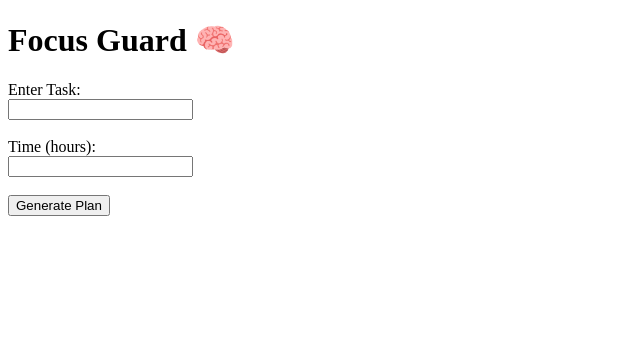
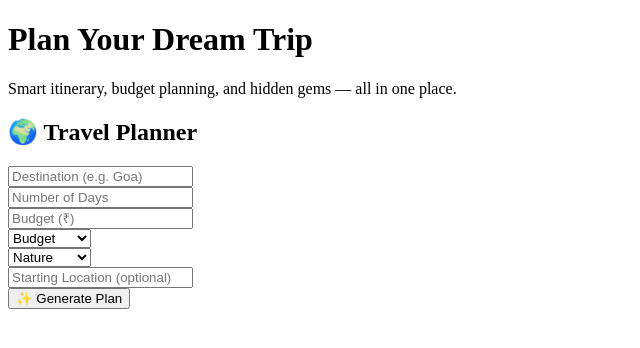
Before and after one commit to Goniswamy/kalpaithon-hackathon, a Flask app: page / in a window 1280 px wide. Shown: the top 348 px of the page, without its empty margins (0-640 px from the left). Run offline with Flask 3, Linux system fonts and the light colour scheme.

Commit message:
Update index.html for Smart Travel Planner

```diff
--- a/hack cipher/templates/index.html
+++ b/hack cipher/templates/index.html
@@ -1,23 +1,66 @@
 <!DOCTYPE html>
 <html>
 <head>
-    <title>Focus Guard</title>
+    <title>Smart Travel Planner</title>
+
+    <link href="https://fonts.googleapis.com/css2?family=Poppins:wght@300;400;600&display=swap" rel="stylesheet">
+    <link rel="stylesheet" href="/static/style.css">
 </head>
+
 <body>
+<div class="main">
 
-    <h1>Focus Guard 🧠</h1>
+    <div class="left">
+        <h1>Plan Your <span>Dream Trip</span></h1>
+        <p>Smart itinerary, budget planning, and hidden gems — all in one place.</p>
+    </div>
 
-    <form method="POST">
-        <label>Enter Task:</label><br>
-        <input type="text" name="task"><br><br>
+    <div class="right">
 
-        <label>Time (hours):</label><br>
-        <input type="text" name="time"><br><br>
+        <h2>🌍 Travel Planner</h2>
 
-        <button type="submit">Generate Plan</button>
-    </form>
+        <div class="result" id="result"></div>
 
-    <h3>{{ output }}</h3>
+        <div class="input-group">
+            <input id="destination" placeholder="Destination (e.g. Goa)">
+        </div>
 
+        <div class="input-group">
+            <input id="days" type="number" placeholder="Number of Days">
+        </div>
+
+        <div class="input-group">
+            <input id="budget" type="number" placeholder="Budget (₹)">
+        </div>
+
+        <div class="input-group">
+            <select id="style">
+                <option>Budget</option>
+                <option>Mid-range</option>
+                <option>Luxury</option>
+            </select>
+        </div>
+
+        <div class="input-group">
+            <select id="interests">
+                <option>Nature</option>
+                <option>Adventure</option>
+                <option>Food</option>
+                <option>Culture</option>
+                <option>Nightlife</option>
+            </select>
+        </div>
+
+        <div class="input-group">
+            <input id="start" placeholder="Starting Location (optional)">
+        </div>
+
+        <button id="btn" onclick="generatePlan()">✨ Generate Plan</button>
+
+    </div>
+
+</div>
+
+<script src="/static/script.js"></script>
 </body>
 </html>
```
